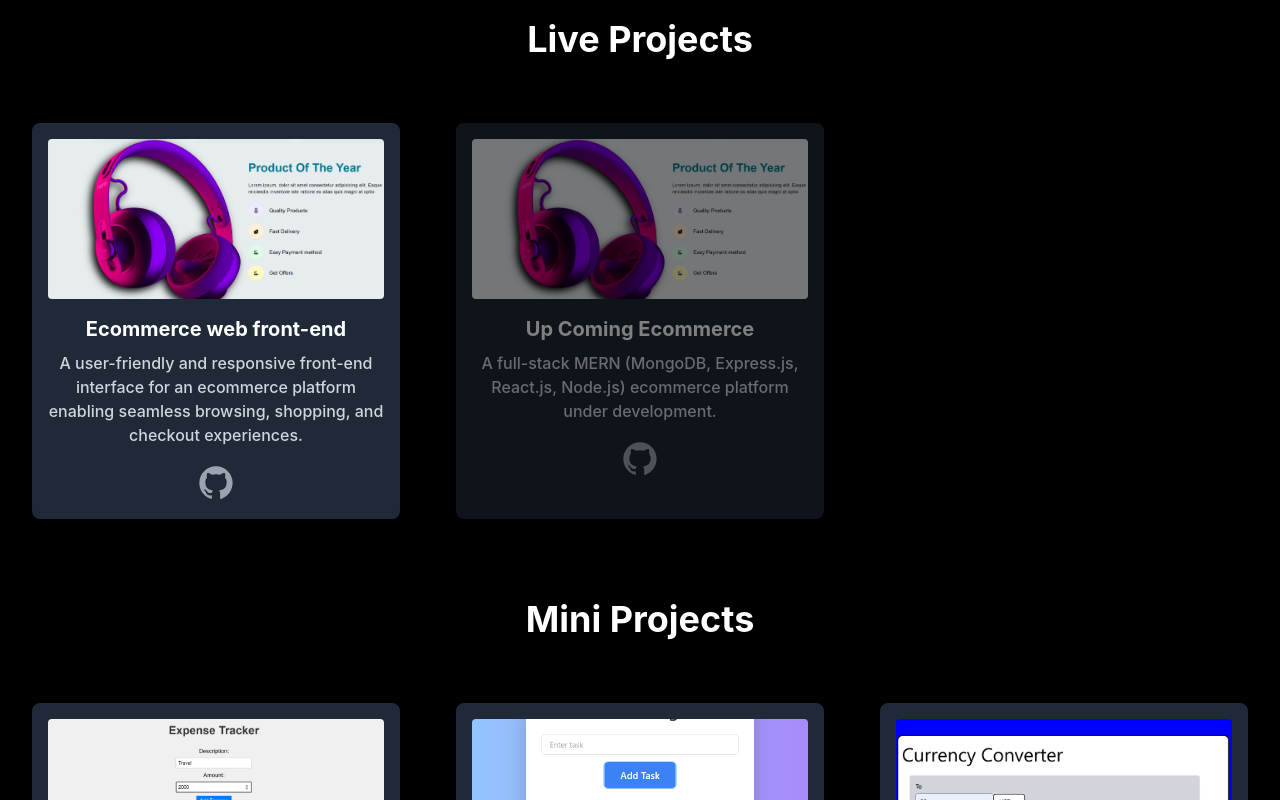
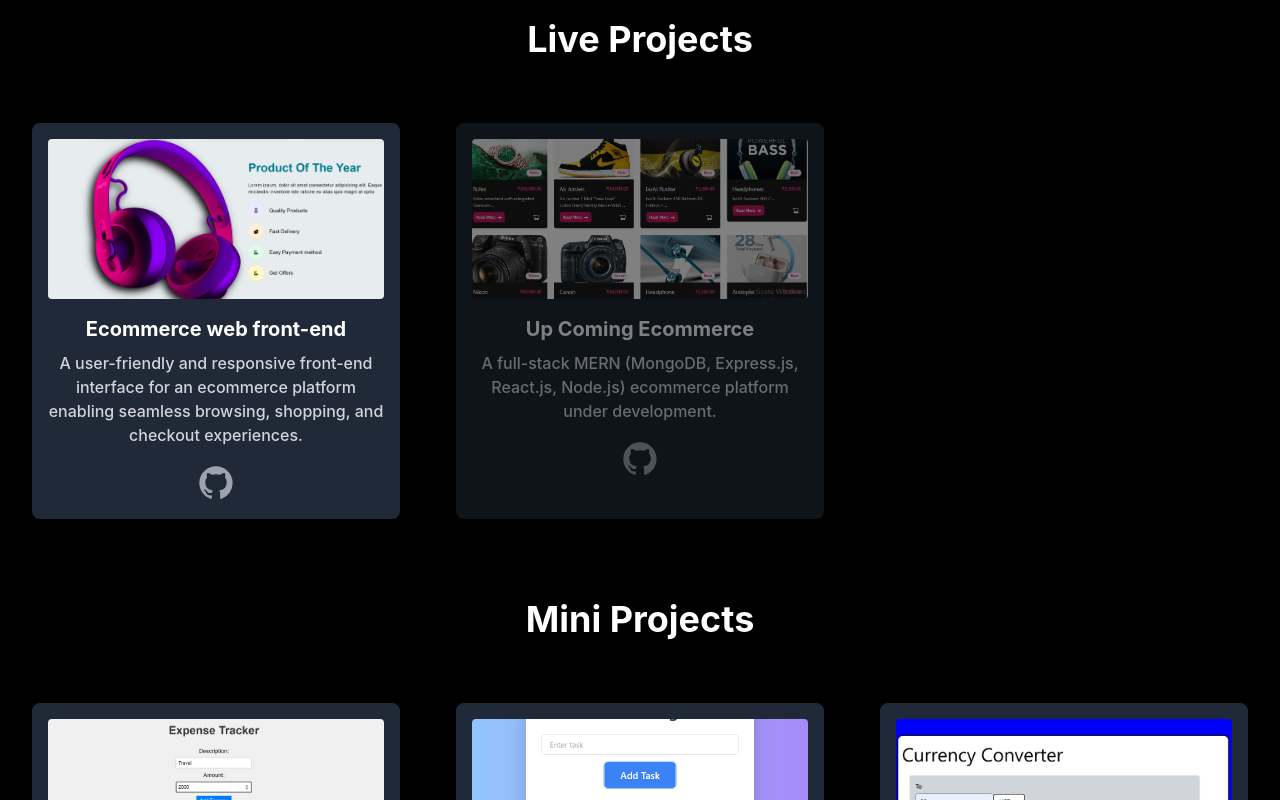
Before and after one commit to darshan654/centralogic-Assigment-4, a React (Vite) app: page / in a window 1280 px wide. Shown: the part 1400-2200 px from the top of the page. Built offline with nearby package versions, Linux system fonts and the light colour scheme.

Commit message:
added img via import

```diff
--- a/src/components/ProjectSection.jsx
+++ b/src/components/ProjectSection.jsx
@@ -1,4 +1,9 @@
 import React from 'react';
+import ecommerce from '/public/assets/project/ecommerce.png'
+import currency_converter from '/public/assets/project//currency converter.png'
+import Expense_Tracker from '/public/assets/project/Expense Tracker.png'
+import todolist from '/public/assets/project/todolist.png'
+import upcoming from '/public/assets/project/upcoming.png'
 
 const ProjectSection = () => {
     return (
@@ -10,7 +15,7 @@ const ProjectSection = () => {
 
                 {/*Ecommerce web front-end*/}
                 <ProjectCard
-                    imageSrc="/public/assets/project/ecommerce.png"
+                    imageSrc={ecommerce}
                     title="Ecommerce web front-end"
                     description="A user-friendly and responsive front-end interface for an ecommerce platform enabling seamless browsing, shopping, and checkout experiences."
                     netlifyLink="https://ecommerce-front-end-demo.netlify.app/"  // Replace with actual Netlify link when ready
@@ -18,7 +23,7 @@ const ProjectSection = () => {
                 />
                 {/*Ecommerce */}
                 <ProjectCard
-                    imageSrc="/public/assets/project/ecommerce.png"
+                    imageSrc={upcoming}
                     title="Up Coming Ecommerce "
 
                     description="A full-stack MERN (MongoDB, Express.js, React.js, Node.js) ecommerce platform under development."
@@ -38,7 +43,7 @@ const ProjectSection = () => {
 
                 {/*Expense Tracker*/}
                 <ProjectCard
-                    imageSrc="/public/assets/project/Expense Tracker.png"
+                    imageSrc={Expense_Tracker}
                     title="Expense Tracker"
                     description="An application for tracking and managing personal expenses, allowing users to monitor spending and budget effectively."
                     netlifyLink="https://github.com/darshan654/centralogic-Assigment-3/tree/main/Expense-Tracker-main"  // Replace with actual Netlify link when ready
@@ -48,7 +53,7 @@ const ProjectSection = () => {
 
                 {/*todolist*/}
                 <ProjectCard
-                    imageSrc="/assets/project/todolist.png"
+                    imageSrc={todolist}
                     title="To-Do List"
                     description="A project for managing tasks with a user-friendly interface."
                     netlifyLink="https://github.com/darshan654/centralogic-Assigment-2"  // Replace with actual Netlify link when ready
@@ -59,7 +64,7 @@ const ProjectSection = () => {
 
                 {/*currency converter*/}
                 <ProjectCard
-                    imageSrc="/public/assets/project/currency converter.png"
+                    imageSrc={currency_converter}
                     title="Currency Converter"
                     description="A currency converter is a tool that converts the value of one currency into another based on current exchange rates."
                     netlifyLink="https://github.com/darshan654/centralogic-Assigment-6"  // Replace with actual Netlify link when ready
```
Also changed, not shown: public/assets/project/upcoming.png (added).
